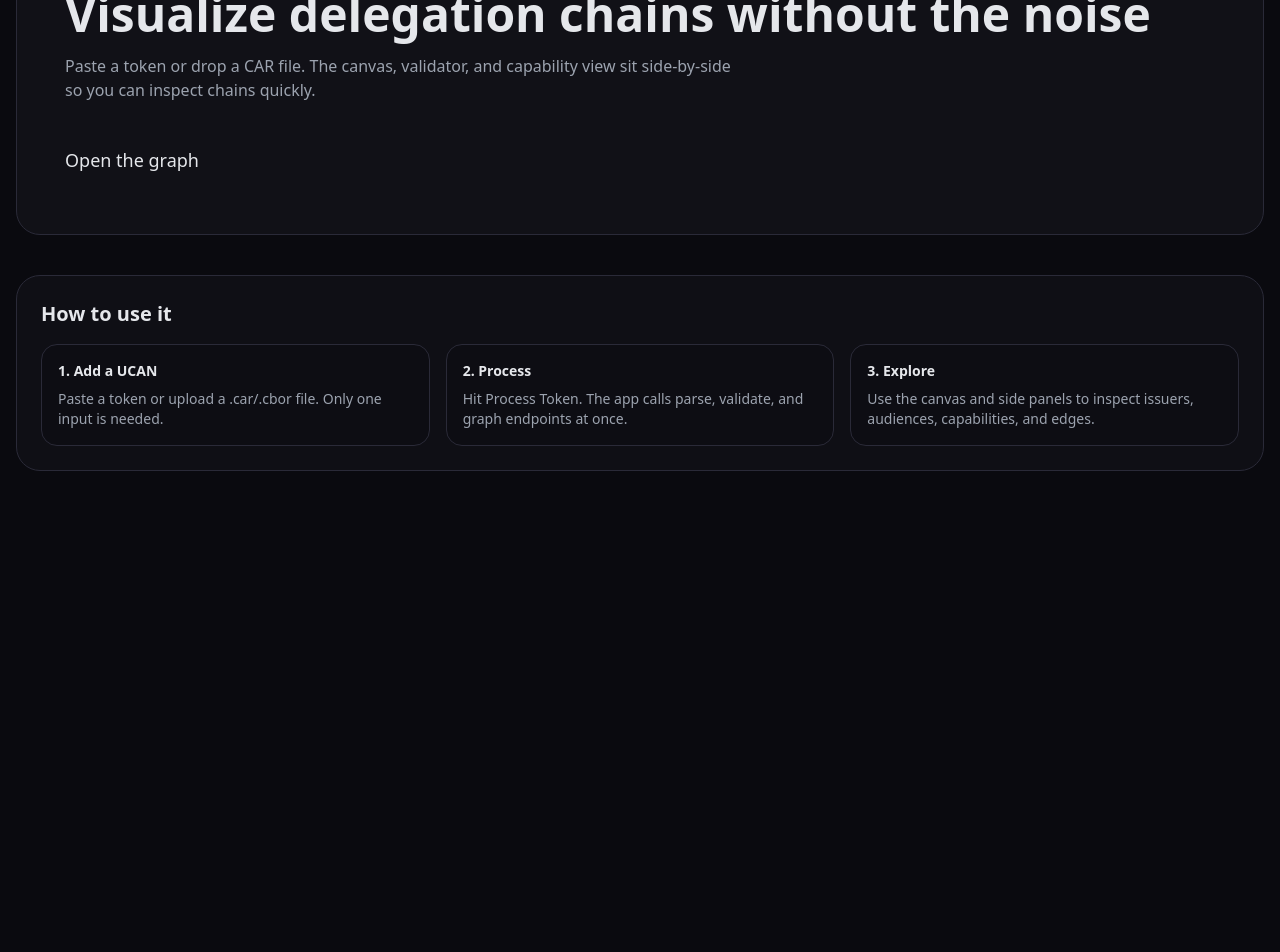
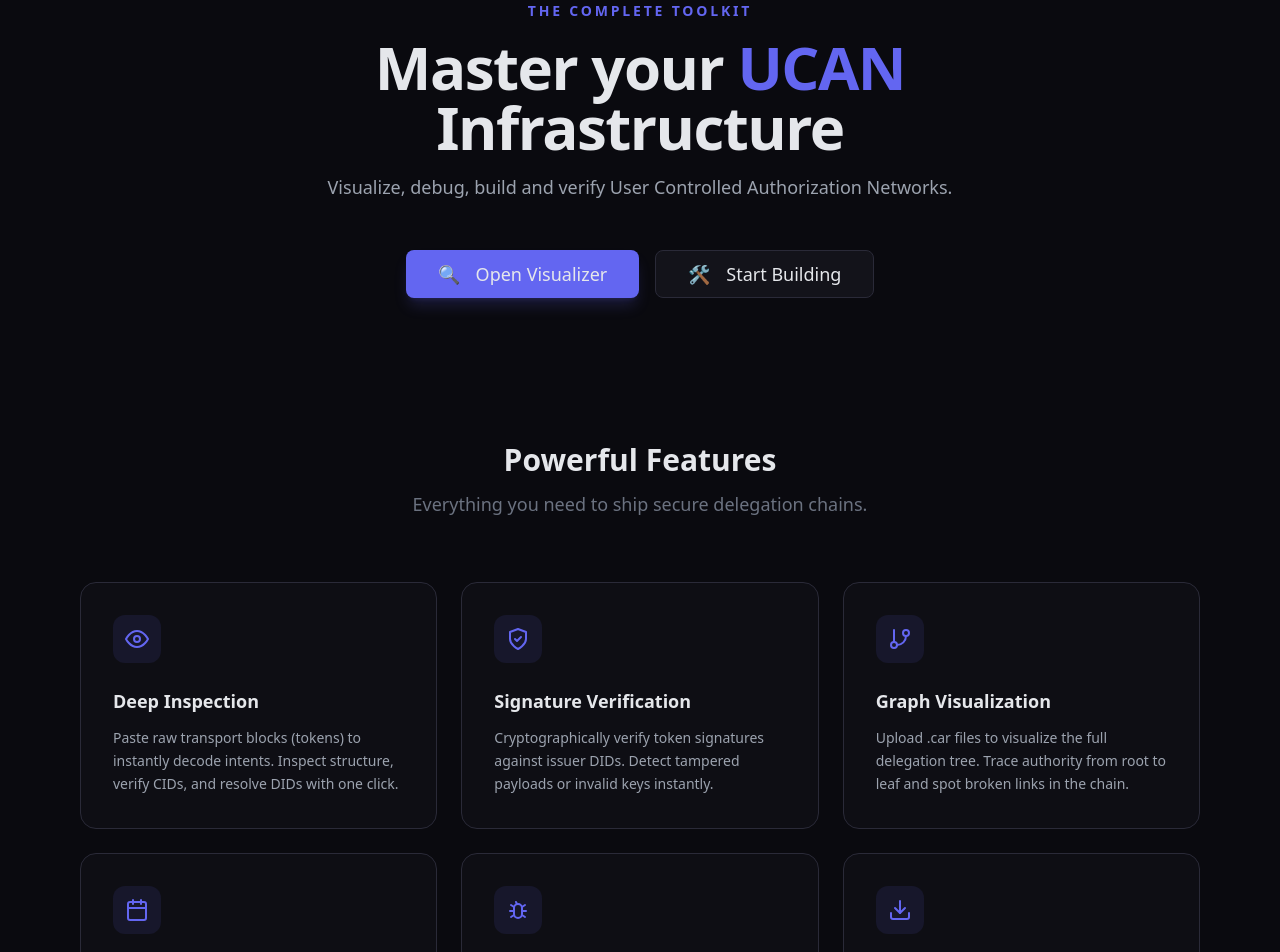
Before and after one commit to Goddhi/UCAN-visualization-app, a Next.js app in the folder apps/frontend/: page / in a window 1280 px wide. Shown: the part 200-1152 px from the top of the page. Before the commit the page ends 800 px from the top, so only its background shows below. Built offline with nearby package versions, Linux system fonts and the light colour scheme.

Commit message:
feat: rework FE

```diff
--- a/apps/frontend/app/page.tsx
+++ b/apps/frontend/app/page.tsx
@@ -1,57 +1,135 @@
 "use client";
 
-import { useRouter } from "next/navigation";
+import Link from "next/link";
 import { Button } from "@repo/ui/button";
 
-const guideSteps = [
-  {
-    title: "1. Add a UCAN",
-    description: "Paste a token or upload a .car/.cbor file. Only one input is needed.",
-  },
-  {
-    title: "2. Process",
-    description: "Hit Process Token. The app calls parse, validate, and graph endpoints at once.",
-  },
-  {
-    title: "3. Explore",
-    description: "Use the canvas and side panels to inspect issuers, audiences, capabilities, and edges.",
-  },
-];
+export default function LandingPage() {
+  return (
+    <div className="flex flex-col min-h-[calc(100vh-80px)]">
+      {/* --- HERO SECTION --- */}
+      <section className="flex flex-col items-center justify-center py-24 text-center space-y-8">
+        <div className="space-y-4 max-w-3xl">
+          <p className="text-sm uppercase tracking-[0.2em] text-accent-primary font-semibold">
+            The Complete Toolkit
+          </p>
+          <h1 className="text-4xl md:text-6xl font-bold tracking-tight text-text-primary">
+            Master your <span className="text-accent-primary">UCAN</span> Infrastructure
+          </h1>
+          <p className="text-lg text-text-secondary max-w-2xl mx-auto leading-relaxed">
+            Visualize, debug, build and verify User Controlled Authorization Networks.
+          </p>
+        </div>
 
-export default function Home() {
-  const router = useRouter();
-
-  return (
-    <div className="space-y-10">
-      <section className="rounded-3xl border border-border bg-bg-secondary/80 p-8 md:p-12">
-        <p className="text-sm uppercase tracking-[0.2em] text-text-tertiary">
-          UCAN tooling
-        </p>
-        <h1 className="mt-4 text-4xl font-semibold text-text-primary sm:text-5xl">
-          Visualize delegation chains without the noise
-        </h1>
-        <p className="mt-4 max-w-2xl text-base text-text-secondary">
-          Paste a token or drop a CAR file. The canvas, validator, and capability view
-          sit side-by-side so you can inspect chains quickly.
-        </p>
-        <div className="mt-8">
-          <Button size="lg" onClick={() => router.push("/graph")}>
-            Open the graph
-          </Button>
+        <div className="flex items-center gap-4 mt-4">
+          {/* FIXED: Points to /graph and renamed to Visualizer */}
+          <Link href="/graph">
+            <Button size="lg" className="h-12 px-8 text-base bg-accent-primary hover:bg-accent-primary/90 shadow-lg shadow-accent-primary/20">
+              <span className="mr-2">🔍</span> Open Visualizer
+            </Button>
+          </Link>
+          <Link href="/builder">
+            <Button variant="secondary" size="lg" className="h-12 px-8 text-base border border-border bg-bg-secondary hover:bg-bg-tertiary">
+              <span className="mr-2">🛠️</span> Start Building
+            </Button>
+          </Link>
         </div>
       </section>
 
-      <section className="rounded-3xl border border-border bg-bg-secondary/60 p-6">
-        <h2 className="text-xl font-semibold text-text-primary">How to use it</h2>
-        <div className="mt-4 grid gap-4 md:grid-cols-3">
-          {guideSteps.map((step) => (
-            <div key={step.title} className="rounded-2xl border border-border bg-bg-primary/30 p-4">
-              <p className="text-sm font-semibold text-text-primary">{step.title}</p>
-              <p className="mt-2 text-sm text-text-secondary">{step.description}</p>
-            </div>
-          ))}
+      {/* --- FEATURES GRID --- */}
+      <section className="container mx-auto px-4 py-12 max-w-6xl">
+        <div className="text-center mb-16">
+          <h2 className="text-3xl font-semibold text-text-primary">Powerful Features</h2>
+          <p className="text-text-tertiary mt-3 text-lg">Everything you need to ship secure delegation chains.</p>
+        </div>
+
+        <div className="grid gap-6 md:grid-cols-2 lg:grid-cols-3">
+
+          {/* Feature 1: Explicitly mentions Transport Blocks */}
+          <FeatureCard
+            icon={<EyeIcon />}
+            title="Deep Inspection"
+            description="Paste raw transport blocks (tokens) to instantly decode intents. Inspect structure, verify CIDs, and resolve DIDs with one click."
+          />
+
+          {/* Feature 2: Explicitly mentions Cryptographic Verification */}
+          <FeatureCard
+            icon={<ShieldCheckIcon />}
+            title="Signature Verification"
+            description="Cryptographically verify token signatures against issuer DIDs. Detect tampered payloads or invalid keys instantly."
+          />
+
+          {/* Feature 3: Explicitly mentions .car files */}
+          <FeatureCard
+            icon={<GitBranchIcon />}
+            title="Graph Visualization"
+            description="Upload .car files to visualize the full delegation tree. Trace authority from root to leaf and spot broken links in the chain."
+          />
+
+          {/* Feature 4: Explicitly mentions the Visual Timeline Bar */}
+          <FeatureCard
+            icon={<CalendarIcon />}
+            title="Timeline Analysis"
+            description="Real-time validity checks. Instantly spot expired tokens or 'not-before' violations with a visual progress bar."
+          />
+
+          {/* Feature 5: Explicitly mentions Visual/Raw Toggle */}
+          <FeatureCard
+            icon={<BugIcon />}
+            title="Visual Debugger"
+            description="Toggle between 'Visual' and 'Raw JSON' modes. View detailed validation warnings and capability mismatches directly."
+          />
+
+          {/* Feature 6: Explicitly mentions PNG & Code Snippets */}
+          <FeatureCard
+            icon={<DownloadIcon />}
+            title="Export & Snippets"
+            description="Download high-res PNGs of your graph. Generate ready-to-use TypeScript code snippets for invoking capabilities."
+          />
+
         </div>
       </section>
     </div>
   );
 }
+
+// --- Components ---
+
+function FeatureCard({ icon, title, description }: { icon: React.ReactNode, title: string, description: string }) {
+  return (
+    <div className="p-8 rounded-2xl border border-border bg-bg-secondary/50 hover:bg-bg-secondary hover:border-accent-primary/50 transition-all duration-300 group">
+      <div className="w-12 h-12 flex items-center justify-center rounded-xl bg-accent-primary/10 text-accent-primary mb-6 group-hover:scale-110 group-hover:bg-accent-primary group-hover:text-white transition-all duration-300">
+        {icon}
+      </div>
+      <h3 className="text-lg font-bold text-text-primary mb-3">{title}</h3>
+      <p className="text-sm text-text-secondary leading-relaxed">
+        {description}
+      </p>
+    </div>
+  );
+}
+
+// --- Icons (Inline SVGs) ---
+
+function EyeIcon() {
+  return <svg width="24" height="24" viewBox="0 0 24 24" fill="none" stroke="currentColor" strokeWidth="2" strokeLinecap="round" strokeLinejoin="round"><path d="M1 12s4-8 11-8 11 8 11 8-4 8-11 8-11-8-11-8z"/><circle cx="12" cy="12" r="3"/></svg>;
+}
+
+function ShieldCheckIcon() {
+  return <svg width="24" height="24" viewBox="0 0 24 24" fill="none" stroke="currentColor" strokeWidth="2" strokeLinecap="round" strokeLinejoin="round"><path d="M12 22s8-4 8-10V5l-8-3-8 3v7c0 6 8 10 8 10z"/><path d="m9 12 2 2 4-4"/></svg>;
+}
+
+function GitBranchIcon() {
+  return <svg width="24" height="24" viewBox="0 0 24 24" fill="none" stroke="currentColor" strokeWidth="2" strokeLinecap="round" strokeLinejoin="round"><line x1="6" y1="3" x2="6" y2="15"/><circle cx="18" cy="6" r="3"/><circle cx="6" cy="18" r="3"/><path d="M18 9a9 9 0 0 1-9 9"/></svg>;
+}
+
+function CalendarIcon() {
+  return <svg width="24" height="24" viewBox="0 0 24 24" fill="none" stroke="currentColor" strokeWidth="2" strokeLinecap="round" strokeLinejoin="round"><rect x="3" y="4" width="18" height="18" rx="2" ry="2"/><line x1="16" y1="2" x2="16" y2="6"/><line x1="8" y1="2" x2="8" y2="6"/><line x1="3" y1="10" x2="21" y2="10"/></svg>;
+}
+
+function BugIcon() {
+  return <svg width="24" height="24" viewBox="0 0 24 24" fill="none" stroke="currentColor" strokeWidth="2" strokeLinecap="round" strokeLinejoin="round"><rect width="8" height="14" x="8" y="6" rx="4"/><path d="m19 7-3 2"/><path d="m5 7 3 2"/><path d="m19 19-3-2"/><path d="m5 19 3-2"/><path d="M20 13h-4"/><path d="M4 13h4"/><path d="m10 4 1 2"/></svg>;
+}
+
+function DownloadIcon() {
+  return <svg width="24" height="24" viewBox="0 0 24 24" fill="none" stroke="currentColor" strokeWidth="2" strokeLinecap="round" strokeLinejoin="round"><path d="M21 15v4a2 2 0 0 1-2 2H5a2 2 0 0 1-2-2v-4"/><polyline points="7 10 12 15 17 10"/><line x1="12" y1="15" x2="12" y2="3"/></svg>;
+}
```
Also changed, not shown: 1 other file (tests, documents, lock files or other folders).
